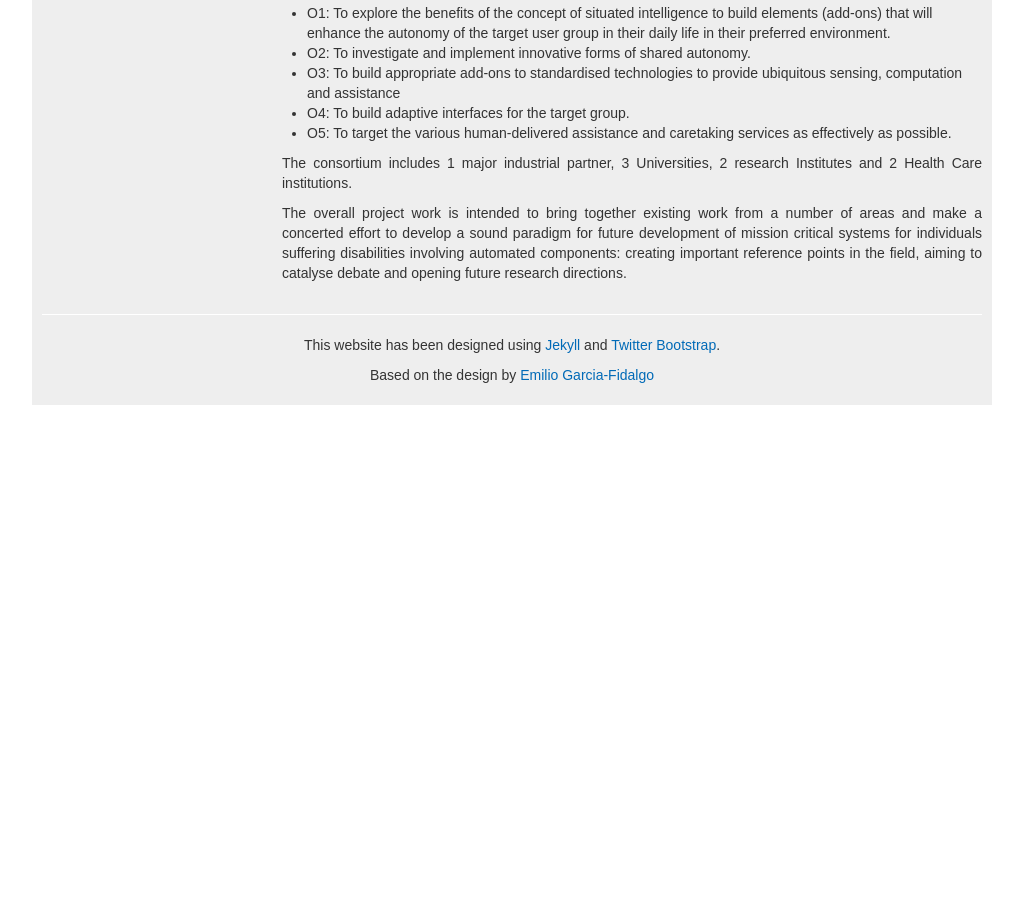
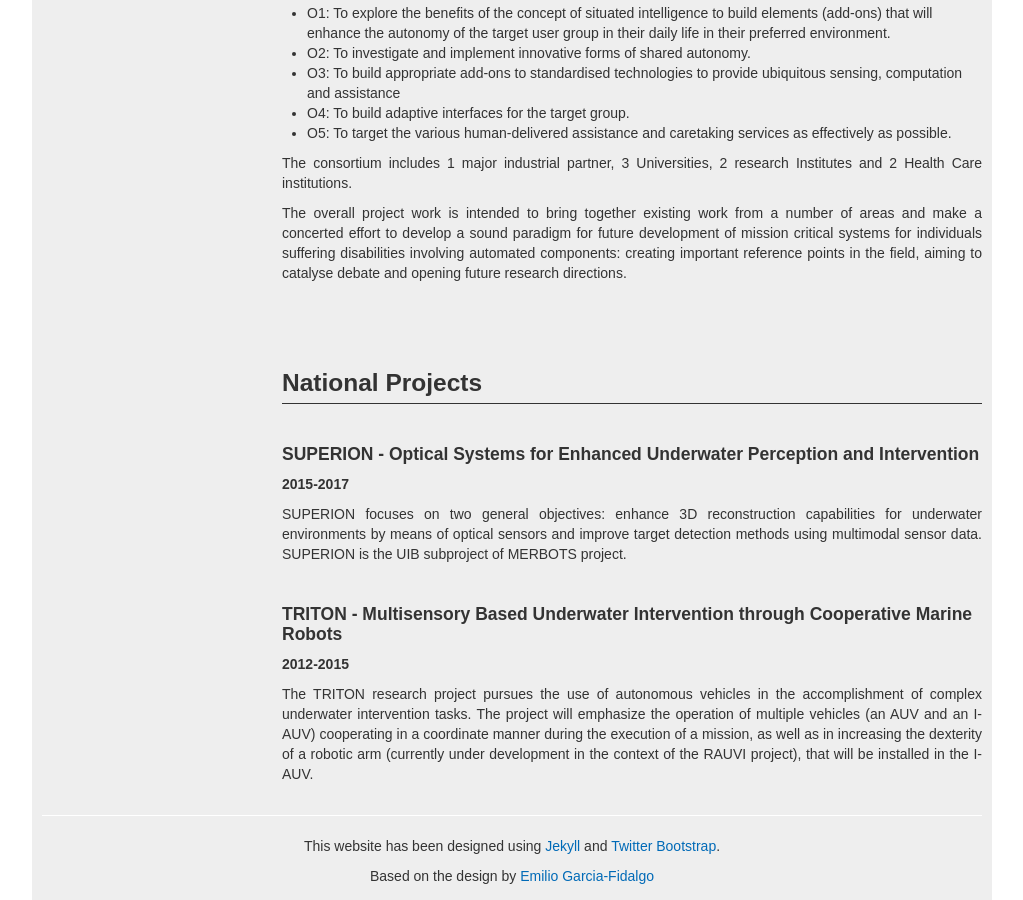
Before and after one commit to xiscobonnin/xiscobonnin.github.io, a Jekyll site: the page built from projects/index.html, in a window 1280 px wide and 900 px high, scrolled down 2051 px. Shown: the whole window, without its empty margins (128-1151 px from the left). Built offline with Jekyll 4.4.1, drawn with Linux system fonts in a browser that asks for light colours; before the commit the page ends 2456 px from its top, so only the background shows below that.

Commit message:
updating projects

```diff
--- a/_includes/panel_projects.html
+++ b/_includes/panel_projects.html
@@ -3,4 +3,7 @@
 	<li><a href="#incass">INCASS</a></li>
 	<li><a href="#minoas">MINOAS</a></li>
 	<li><a href="#shareit">SHARE-it</a></li>
+	<li><p>---</p></li>
+	<li><a href="#superion">SUPERION</a></li>
+	<li><a href="#triton">TRITON</a></li>
 </ul>
--- a/projects/index.html
+++ b/projects/index.html
@@ -34,7 +34,9 @@
 </p>
 <a href="http://www.incass.eu/">Official Project Page</a><br>
 <a href="https://www.youtube.com/channel/UCqMCZescBi9i3rr9kCsTePQ/feed">INCASS YouTube Channel</a>
+
 <br>
+
 <a name="minoas"></a>
 <div class="row">
 	<div class="span7 text-left">
@@ -121,4 +123,53 @@
 The overall project work is intended to bring together existing work from a number of areas and make a concerted effort to develop a sound paradigm for future development of mission critical systems for individuals suffering disabilities involving automated components: creating important reference points in the field, aiming to catalyse debate and opening future research directions.
 </p>
 
+<br>
+<br>
+<br>
+
+<div class="row">
+	<!--div class="span1 text-left">
+		<img src="/img/fp6.png" alt="fp6" />
+	</div-->
+	<div class="span9 text-left">
+		<h3 class="title-und">National Projects</h3>
+	</div>
 </div>
+
+<br>
+
+<a name="superion"></a>
+<div class="row">
+	<div class="span9 text-left">
+		<h4>SUPERION - Optical Systems for Enhanced Underwater Perception and Intervention</h4>
+		<p><strong>2015-2017</strong></p>
+	</div>
+	<!--div class="span1 text-left">
+		<img src="/img/shareit.png" alt="shareit" />
+	</div-->
+	<!--div class="span1 text-left">
+	</div-->
+</div>
+<p class="text-justify">
+SUPERION focuses on two general objectives: enhance 3D reconstruction capabilities for underwater environments by means of optical sensors and improve target detection methods using multimodal sensor data. SUPERION is the UIB subproject of MERBOTS project.
+</p>
+
+<br>
+
+<a name="triton"></a>
+<div class="row">
+	<div class="span9 text-left">
+		<h4>TRITON - Multisensory Based Underwater Intervention through Cooperative Marine Robots</h4>
+		<p><strong>2012-2015</strong></p>
+	</div>
+	<!--div class="span1 text-left">
+		<img src="/img/shareit.png" alt="shareit" />
+	</div-->
+	<!--div class="span1 text-left">
+	</div-->
+</div>
+<p class="text-justify">
+The TRITON research project pursues the use of autonomous vehicles in the accomplishment of complex underwater intervention tasks. The project will emphasize the operation of multiple vehicles (an AUV and an I-AUV) cooperating in a coordinate manner during the execution of a mission, as well as in increasing the dexterity of a robotic arm (currently under development in the context of the RAUVI project), that will be installed in the I-AUV.
+</p>
+
+</div>
```
